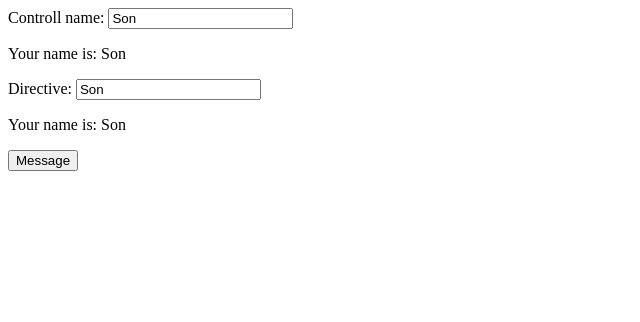
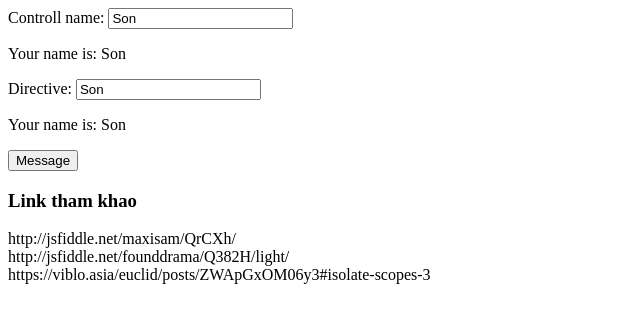
Before and after one commit to DeathEater88/Angular, a plain HTML site: page testisolate/test-isolation.html in a window 1280 px wide. Shown: the whole page, without its empty margins (0-640 px from the left). Drawn offline with Linux system fonts and the light colour scheme.

Commit message:
update link ref

```diff
--- a/testisolate/test-isolation.html
+++ b/testisolate/test-isolation.html
@@ -9,6 +9,11 @@
 	Controll name: <input type="text" ng-model="name">
 				   <p>Your name is: {{name}}</p>
 	<p ng-test model-directive="name" message="message(name)"></p>
+
+	<h3>Link tham khao</h3>
+	http://jsfiddle.net/maxisam/QrCXh/ <br/>
+	http://jsfiddle.net/founddrama/Q382H/light/<br/>
+	https://viblo.asia/euclid/posts/ZWApGxOM06y3#isolate-scopes-3
 
 </div>
 
```
